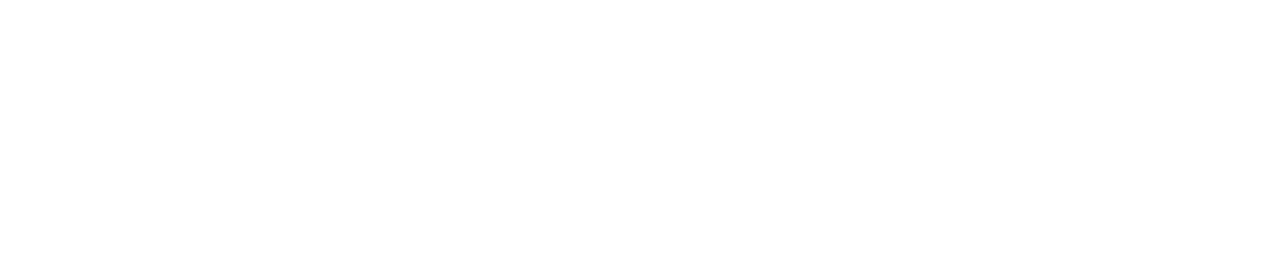
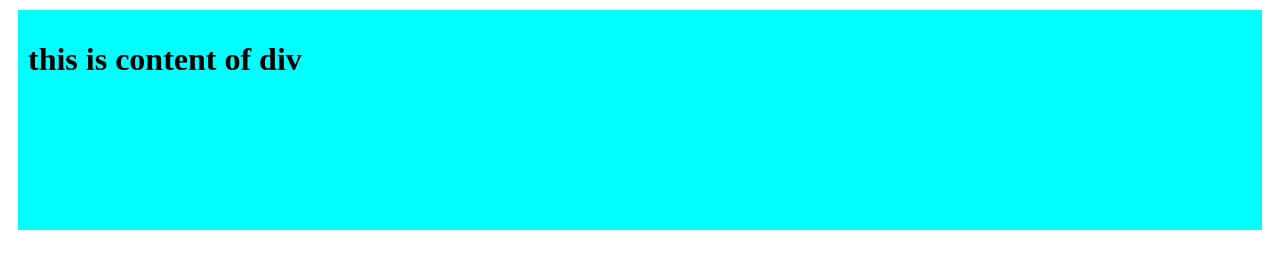
Before and after one commit to HamzaAl-horaiby/lec9, a plain HTML site: page index.html in a window 1280 px wide. Drawn offline with Linux system fonts and the light colour scheme.

Commit message:
adding content div

```diff
--- a/index.html
+++ b/index.html
@@ -4,8 +4,11 @@
     <meta charset="UTF-8">
     <meta name="viewport" content="width=device-width, initial-scale=1.0">
     <title>Document</title>
+    <link rel="stylesheet" href="style.css">
 </head>
 <body>
-
+    <div class="content">
+        <h1>this is content of div </h1>
+    </div>
 </body>
 </html>
--- a/style.css
+++ b/style.css
@@ -0,0 +1,6 @@
+.content{
+    background-color: aqua;
+    height: 200px;
+    margin: 10px;
+    padding: 10px;
+}
```
